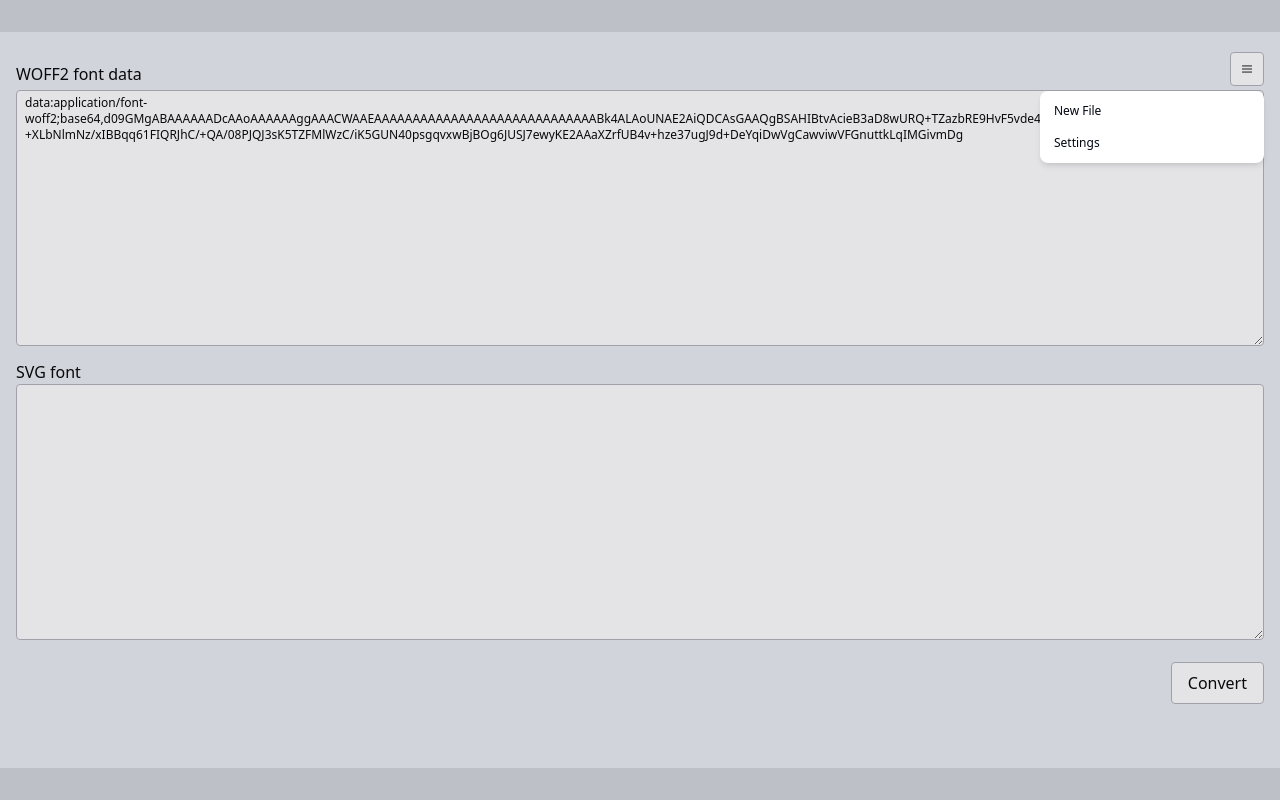
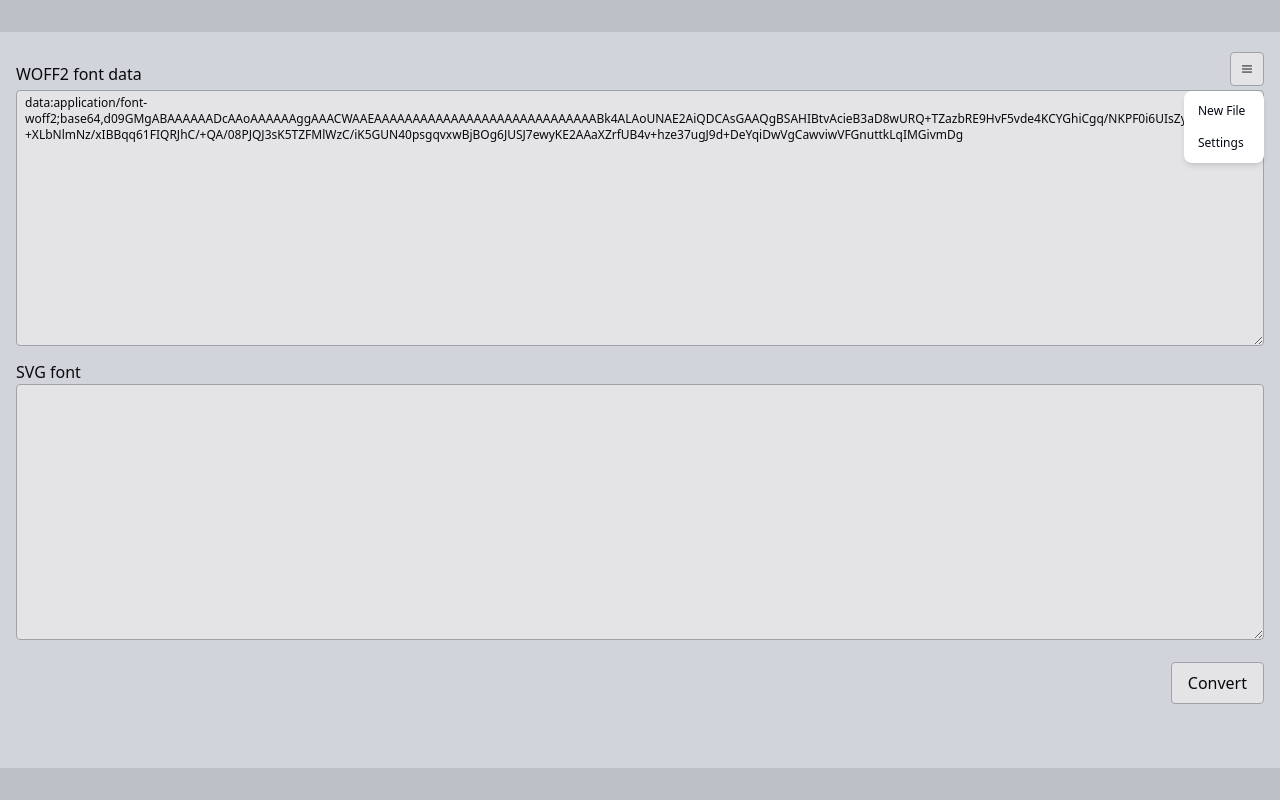
Before and after one commit to maxzz/webfont-tools, a React (Vite) app: page / in a window 1280 px wide. Both pictures are taken after a click on the button 1247 px from the left and 69 px from the top of the page. Built offline with nearby package versions, Linux system fonts and the light colour scheme.

Commit message:
WIP. dropdown-menu add containerClasses cusomization

```diff
--- a/src/components/2-main/index.tsx
+++ b/src/components/2-main/index.tsx
@@ -17,6 +17,8 @@ const generalMenuItems: MenuItemType[] = [
     },
 ];
 
+const containerClasses = "px-1.5 py-1 w-20";
+
 function FontInputTitle() {
     return (
         <div className="py-1 select-none flex items-center justify-between">
@@ -25,6 +27,7 @@ function FontInputTitle() {
             </div>
             <div className="">
                 <DropdownMenu
+                    containerClasses={containerClasses}
                     trigger={
                         <Button className="p-2">
                             <IconMenuHamburger className="w-4 h-4" />
--- a/src/components/ui/ui-dropdown-menu.tsx
+++ b/src/components/ui/ui-dropdown-menu.tsx
@@ -1,5 +1,6 @@
 import { ReactNode } from "react";
 import * as dm from "@radix-ui/react-dropdown-menu";
+import { classNames } from "@/utils";
 
 export interface MenuItemType {
     id: string;
@@ -12,10 +13,10 @@ interface DropdownMenuProps {
     trigger: ReactNode;
     onCommand: (id: string) => void;
     items: MenuItemType[];
+    containerClasses: string;
 }
 
 const contentClasses = " \
-px-1.5 py-1 w-48 md:w-56 \
 bg-white dark:bg-gray-800 \
 radix-side-top:animate-slide-up \
 radix-side-bottom:animate-slide-down \
@@ -31,7 +32,7 @@ dark:data-[highlighted]:bg-gray-950 \
 outline-none rounded-md select-none cursor-default flex items-center \
 ";
 
-export const DropdownMenu = ({ trigger, onCommand, items }: DropdownMenuProps) => {
+export const DropdownMenu = ({ trigger, onCommand, items, containerClasses }: DropdownMenuProps) => {
     return (
         <div className="relative inline-block text-left">
             <dm.Root>
@@ -40,7 +41,7 @@ export const DropdownMenu = ({ trigger, onCommand, items }: DropdownMenuProps) =
                 </dm.Trigger>
 
                 <dm.Portal>
-                    <dm.Content align="end" sideOffset={5} className={contentClasses}>
+                    <dm.Content align="end" sideOffset={5} className={classNames(contentClasses, containerClasses)}>
                         {items.map(({ id, label, icon, shortcut }, idx) => (
                             <dm.Item key={id} className={itemClasses} onClick={() => onCommand(id)}>
                                 {icon}
```
